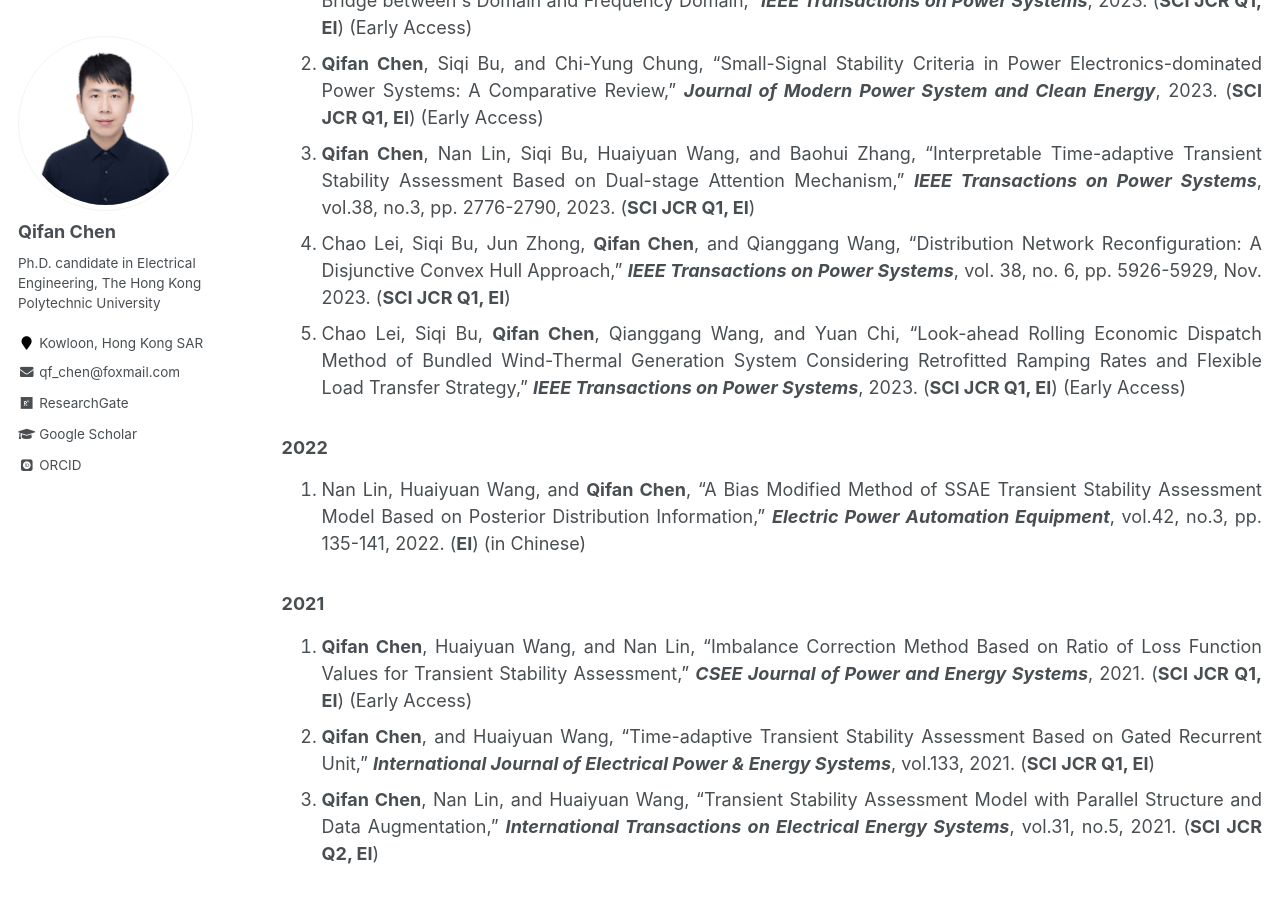
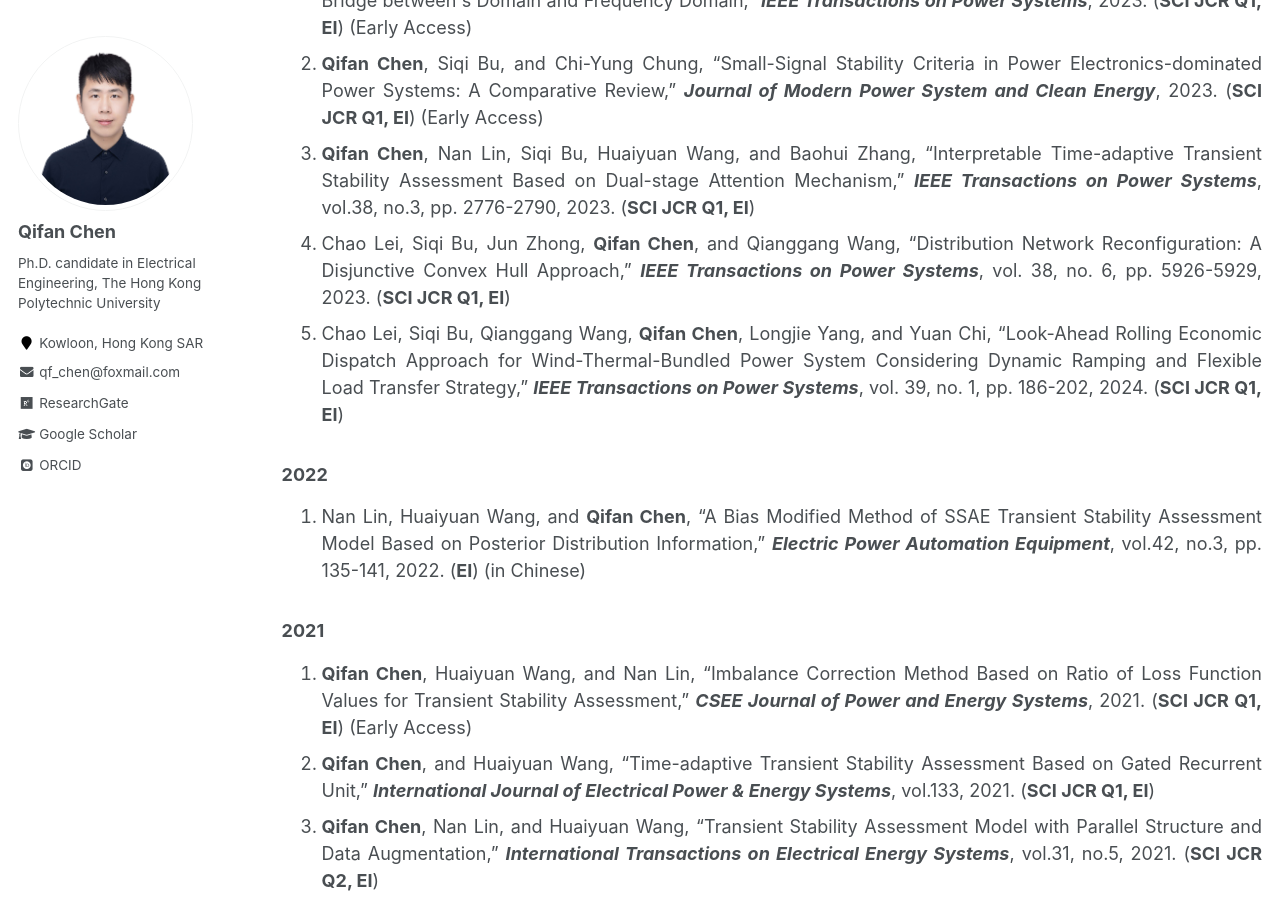
Before and after one commit to ChQf/ChQf.github.io, a Jekyll site: the page built from _pages/publications.md, in a window 1280 px wide and 900 px high, scrolled down 334 px. Built offline with Jekyll 4.4.1, drawn with Linux system fonts in a browser that asks for light colours; some web fonts are replaced.

Commit message:
Update publications.md

```diff
--- a/_pages/publications.md
+++ b/_pages/publications.md
@@ -11,8 +11,8 @@ author_profile: true
 1. **Qifan Chen**, and Siqi Bu, "Impedance-based Stability Analysis of Power System Wideband Oscillations: A Bridge between s Domain and Frequency Domain," ***IEEE Transactions on Power Systems***, 2023. (**SCI JCR Q1, EI**) (Early Access)<br>
 1. **Qifan Chen**, Siqi Bu, and Chi-Yung Chung, "Small-Signal Stability Criteria in Power Electronics-dominated Power Systems: A Comparative Review," ***Journal of Modern Power System and Clean Energy***, 2023. (**SCI JCR Q1, EI**) (Early Access)<br>
 1. **Qifan Chen**, Nan Lin, Siqi Bu, Huaiyuan Wang, and Baohui Zhang, "Interpretable Time-adaptive Transient Stability Assessment Based on Dual-stage Attention Mechanism," ***IEEE Transactions on Power Systems***, vol.38, no.3, pp. 2776-2790, 2023. (**SCI JCR Q1, EI**)<br>
-1. Chao Lei, Siqi Bu, Jun Zhong, **Qifan Chen**, and Qianggang Wang, “Distribution Network Reconfiguration: A Disjunctive Convex Hull Approach,” ***IEEE Transactions on Power Systems***, vol. 38, no. 6, pp. 5926-5929, Nov. 2023. (**SCI JCR Q1, EI**)<br>
-1. Chao Lei, Siqi Bu, **Qifan Chen**, Qianggang Wang, and Yuan Chi, “Look-ahead Rolling Economic Dispatch Method of Bundled Wind-Thermal Generation System Considering Retrofitted Ramping Rates and Flexible Load Transfer Strategy,” ***IEEE Transactions on Power Systems***, 2023. (**SCI JCR Q1, EI**) (Early Access)<br>
+1. Chao Lei, Siqi Bu, Jun Zhong, **Qifan Chen**, and Qianggang Wang, “Distribution Network Reconfiguration: A Disjunctive Convex Hull Approach,” ***IEEE Transactions on Power Systems***, vol. 38, no. 6, pp. 5926-5929, 2023. (**SCI JCR Q1, EI**)<br>
+1. Chao Lei, Siqi Bu, Qianggang Wang, **Qifan Chen**, Longjie Yang, and Yuan Chi, “Look-Ahead Rolling Economic Dispatch Approach for Wind-Thermal-Bundled Power System Considering Dynamic Ramping and Flexible Load Transfer Strategy,” ***IEEE Transactions on Power Systems***, vol. 39, no. 1, pp. 186-202, 2024. (**SCI JCR Q1, EI**)<br>
 {: .text-justify}
 
 ### 2022
```
